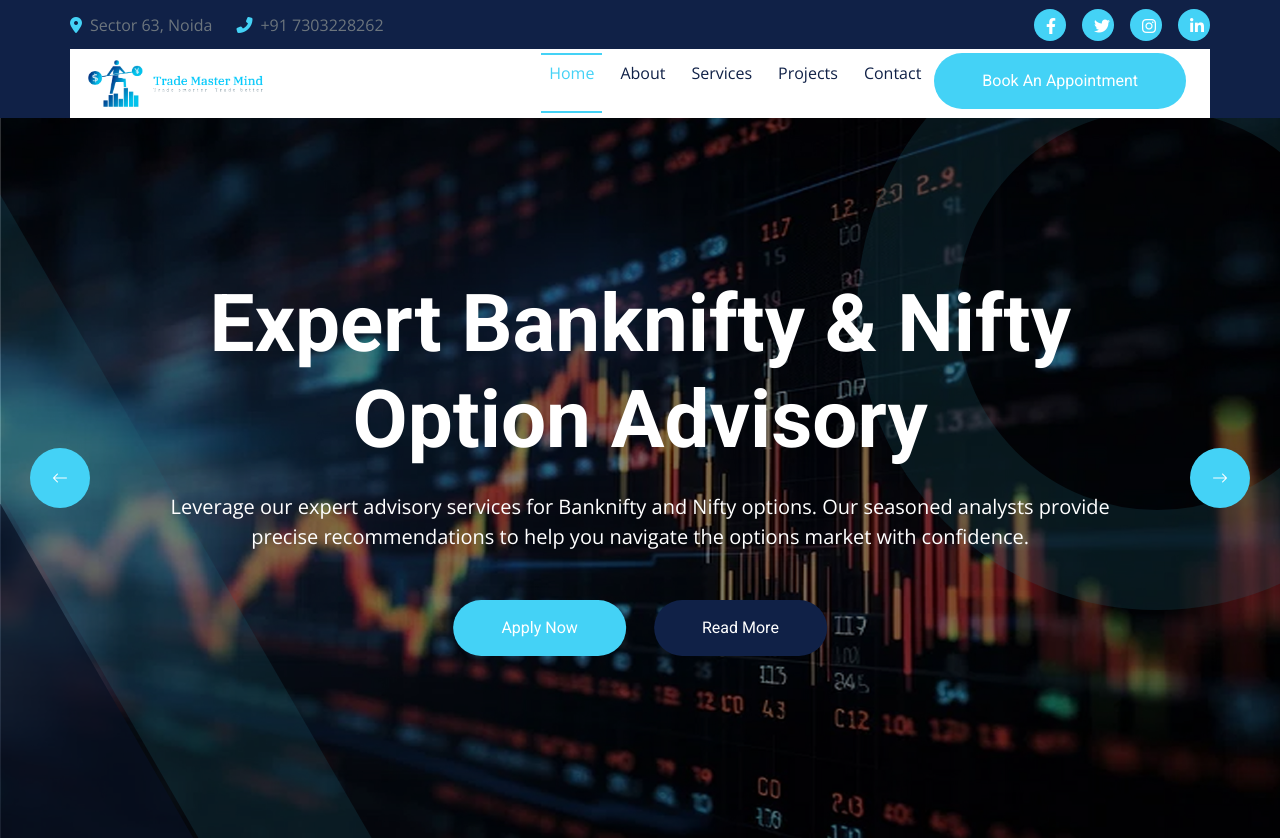
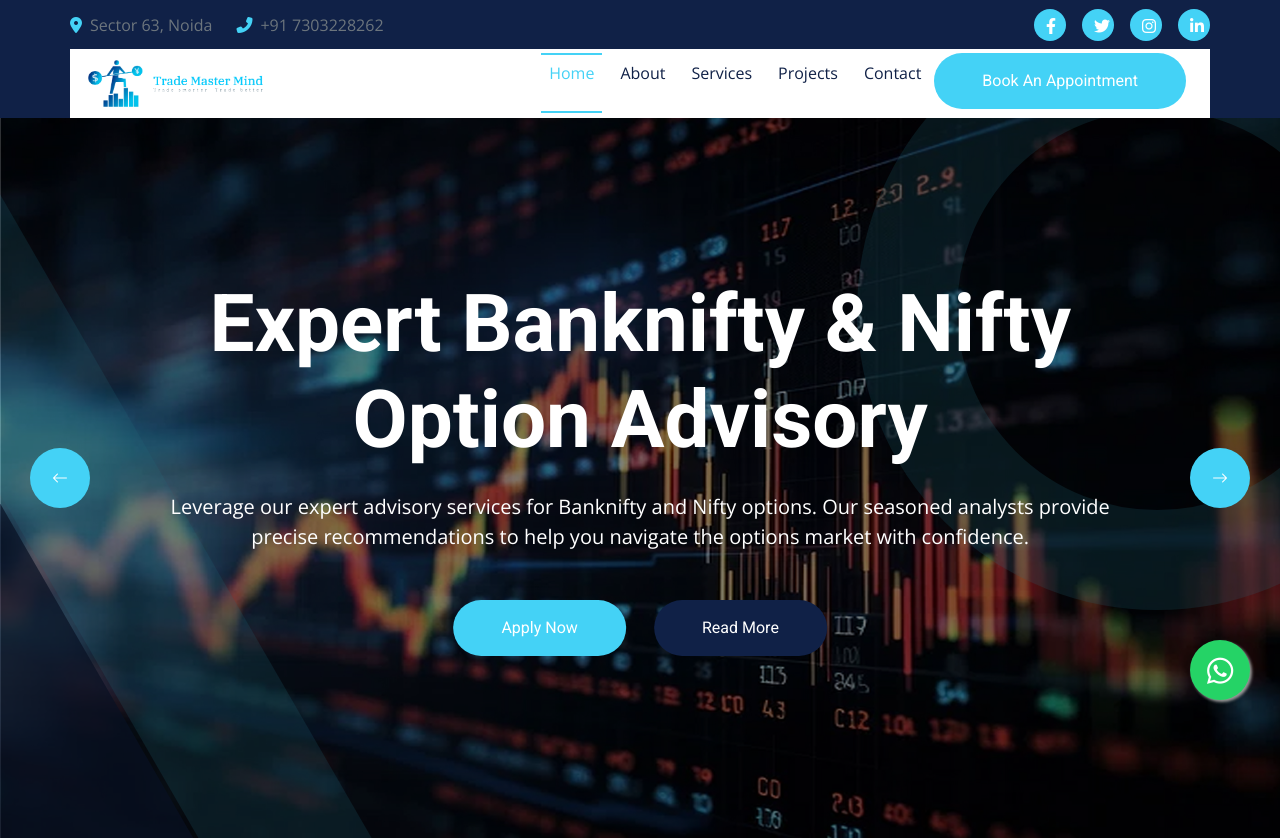
Before and after one commit to graphicsatyam/Trade_Master_Mind, a website with bundled scripts: page index.html in a window 1280 px wide. Shown: the top 840 px of the page. Built offline with nearby package versions, Linux system fonts and the light colour scheme.

Commit message:
second file

```diff
--- a/index.html
+++ b/index.html
@@ -175,7 +175,7 @@
         <!-- Navbar & Hero End -->
 
       <!-- For Whatsapp -->
-      <a href="https:/wa.me/917303228262"  target="_blank" class="whatsapp_float  back-to-top" style="font-size: 37px; "><i class="fa-brands fa-whatsapp whatsapp-icon" style="margin-bottom: 10px;"></i></a>
+      <a href="https:/wa.me/917303228262"  target="_blank" class="whatsapp_float " ><i class="fa-brands fa-whatsapp whatsapp-icon" ></i></a>
       <!-- <a href="#" class="btn btn-primary btn-lg-square back-to-top"><i class="fa fa-arrow-up"></i></a>  -->
         <!-- Carousel Start -->
         <div class="header-carousel owl-carousel">
```
Also changed, not shown: css/style.css (line endings or trailing spaces).
